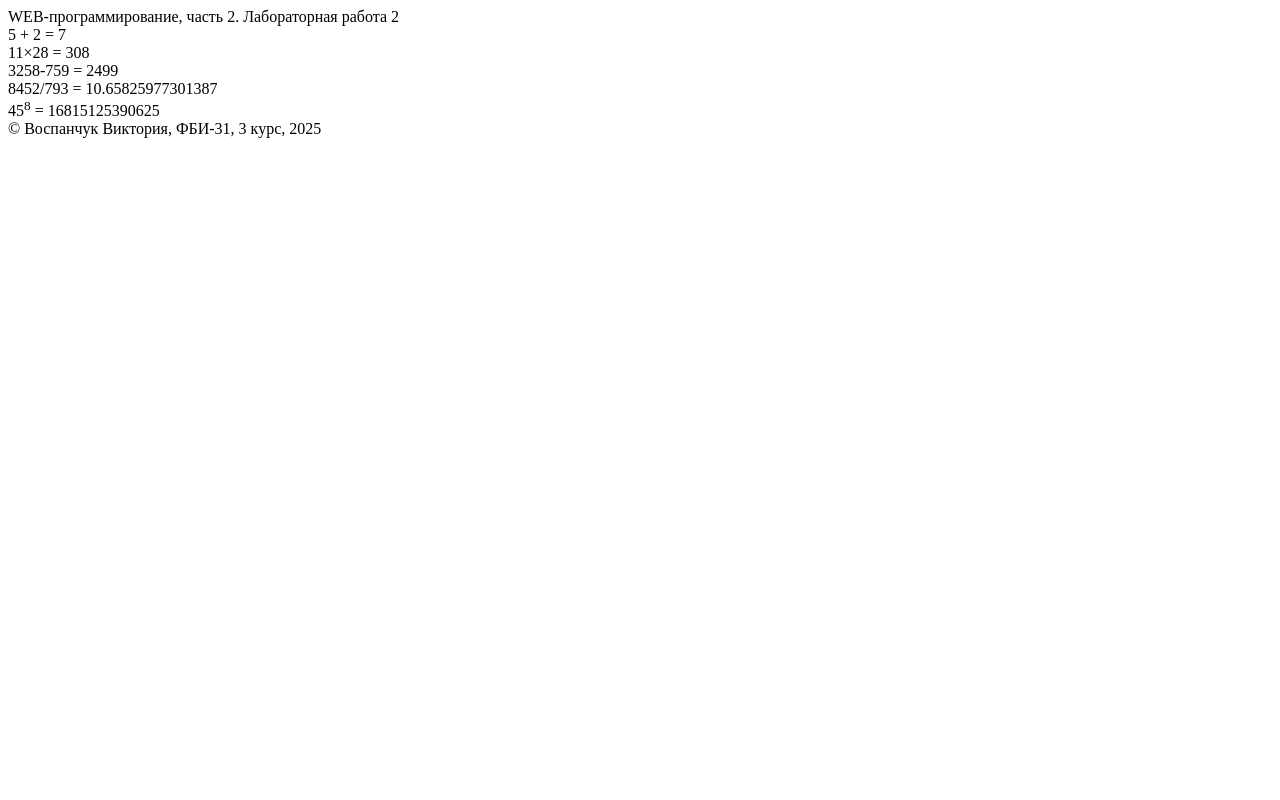
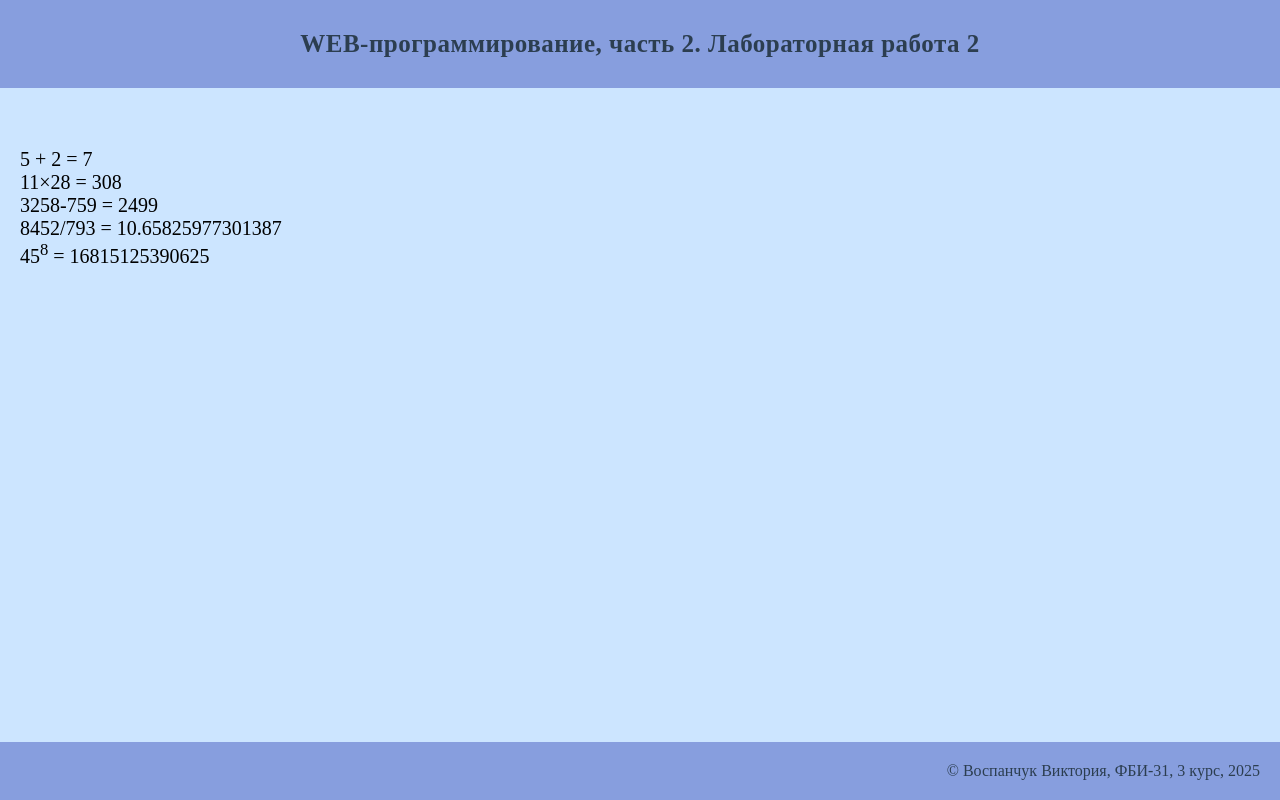
Before and after one commit to vvvicntu/vospa-back-labs, a Flask app: page /lab2/example in a window 1280 px wide. Run offline with Flask 3, Linux system fonts and the light colour scheme.

Commit message:
Подключение стилей

```diff
--- /dev/null
+++ b/static/main.css
@@ -0,0 +1,34 @@
+body {
+    margin: 0;
+    background-color: rgb(204, 229, 255);
+}
+
+main {
+    background-color: rgb(204, 229, 255);
+    margin-bottom: 10px;
+    padding: 20px;
+    font-size: 20px;
+}
+
+header {
+    margin-bottom: 40px;
+    padding: 30px;
+    background-color: rgb(135, 158, 222);
+    text-align: center;
+    font-size: 25px;
+    color: #2c3e50;
+    font-weight: 600;
+    letter-spacing: 0.5px;
+}
+
+footer {
+    padding: 20px;
+    background-color: rgb(135, 158, 222);
+    text-align: right;
+    position: fixed;
+    bottom: 0;
+    left: 0;
+    right: 0;
+    color: #2c3e50;
+    font-weight: 500;
+}
--- a/templates/example.html
+++ b/templates/example.html
@@ -4,10 +4,11 @@
     <meta charset="UTF-8">
     <meta name="viewport" content="width=device-width, initial-scale=1.0">
     <title>Воспанчук Виктория Владимировна. Лабораторная работа 2</title>
+    <link rel="stylesheet" href="{{ url_for('static', filename='main.css') }}">
 </head>
 <body>
     <header>
-        WEB-программирование, часть 2. Лабораторная работа 2
+        <b>WEB-программирование, часть 2. Лабораторная работа 2</b>
     </header>
 
     <main>
```
